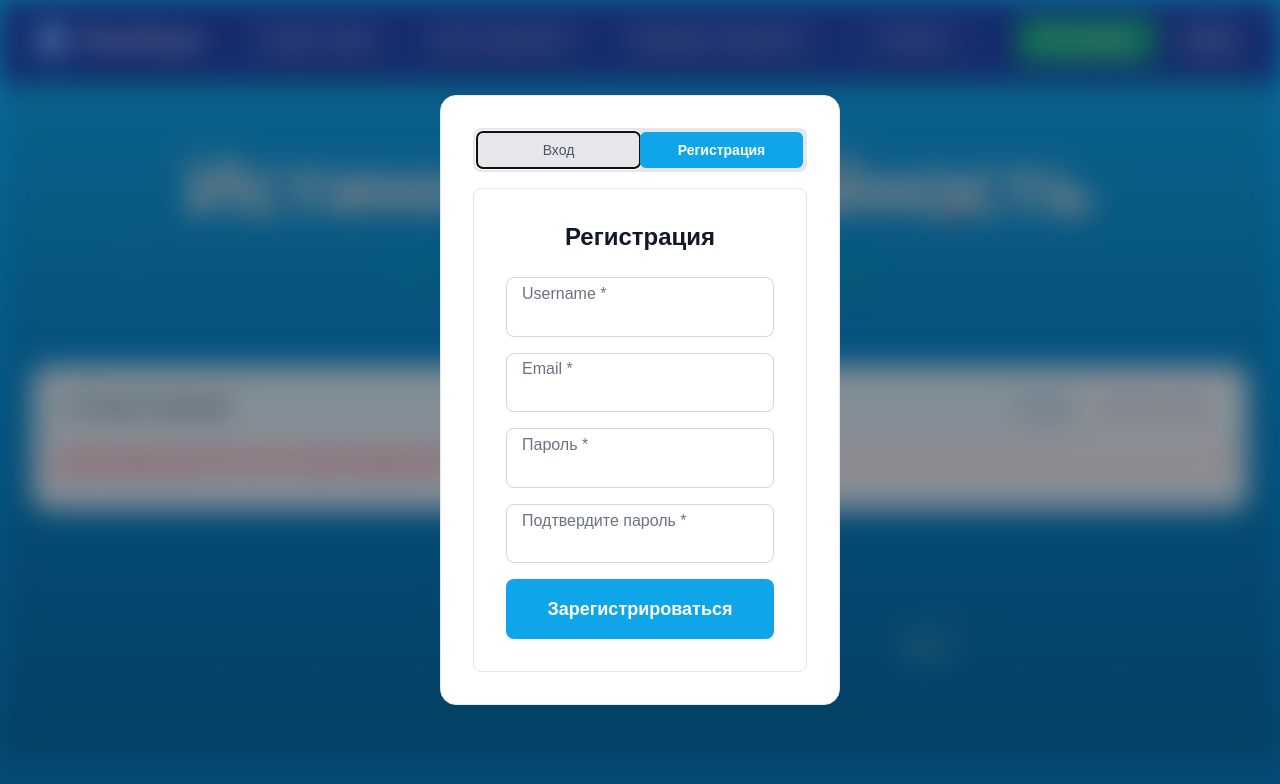
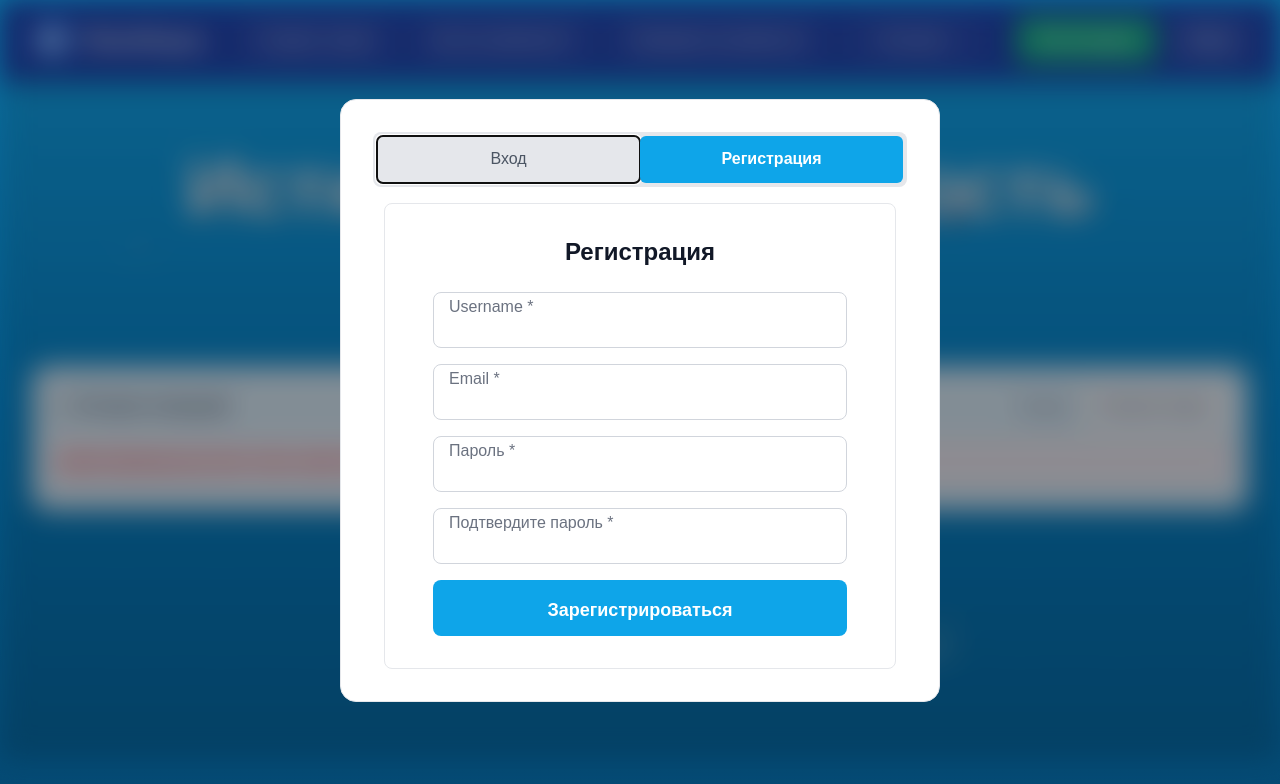
Before and after one commit to RandAqua/randaqua, a Next.js app: page /history in a window 1280 px wide. Shown: the top 784 px of the page. Built offline with nearby package versions, Linux system fonts and the light colour scheme.

Commit message:
regfixfix

```diff
--- a/src/app/globals.css
+++ b/src/app/globals.css
@@ -1144,7 +1144,7 @@ select.select-pointer option:hover {
   box-shadow: none;
   border: 1px solid #e5e7eb;
   width: 100%;
-  max-width: 400px; /* slightly smaller modal */
+  max-width: 500px; /* wider modal for auth forms */
   margin: 16px;
   animation: modalIn 0.4s cubic-bezier(0.22, 1, 0.36, 1) both;
   position: relative;
@@ -1602,6 +1602,34 @@ input:focus {
   animation: pulseOnline 2s ease-in-out infinite;
 }
 
+/* Стили для широких экранов */
+@media (min-width: 1024px) {
+  .modal {
+    max-width: 600px; /* еще шире на больших экранах */
+  }
+
+  .form-container {
+    padding: 2rem 3rem !important;
+  }
+
+  .input-container input {
+    padding: 16px 24px !important;
+    font-size: 16px;
+    height: 56px !important;
+  }
+
+  .primary-button {
+    padding: 16px 24px !important;
+    font-size: 18px !important;
+    height: 56px !important;
+  }
+
+  .tab-button {
+    padding: 12px 20px !important;
+    font-size: 16px !important;
+  }
+}
+
 /* Адаптивность */
 @media (max-width: 768px) {
   .aqua-main-title {
--- a/src/components/forms/AnimatedInput.js
+++ b/src/components/forms/AnimatedInput.js
@@ -68,7 +68,7 @@ export default function AnimatedInput({
           onFocus={handleFocus}
           onBlur={handleBlur}
           placeholder={placeholder}
-          className={`w-full px-4 py-4 ${showPasswordToggle && type === 'password' ? 'pr-12' : 'pr-4'} border rounded-lg bg-white text-gray-900 placeholder-gray-400 ${
+          className={`w-full px-6 py-5 ${showPasswordToggle && type === 'password' ? 'pr-14' : 'pr-6'} border rounded-lg bg-white text-gray-900 placeholder-gray-400 ${
             error ? 'border-red-500 focus:border-red-500 focus:ring-red-200' : 'border-gray-300 focus:border-blue-500 focus:ring-blue-200'
           } ${className}`}
           style={{ color: '#111827' }}
@@ -77,7 +77,7 @@ export default function AnimatedInput({
           <button
             type="button"
             onClick={togglePasswordVisibility}
-            className="absolute right-3 top-1/2 transform -translate-y-1/2 text-gray-500 hover:text-gray-700 transition-colors"
+            className="absolute right-4 top-1/2 transform -translate-y-1/2 text-gray-500 hover:text-gray-700 transition-colors"
             style={{ color: '#6b7280' }}
           >
             {showPassword ? (
@@ -93,7 +93,7 @@ export default function AnimatedInput({
           </button>
         )}
         <label
-          className={`absolute left-4 transition-all duration-200 pointer-events-none ${
+          className={`absolute left-6 transition-all duration-200 pointer-events-none ${
             focused || value
               ? 'top-2 text-xs text-gray-600 bg-white px-1 font-medium z-10 transform translate-y-0'
               : 'top-1/2 transform -translate-y-1/2 text-gray-500'
--- a/src/components/ui/UIComponents.js
+++ b/src/components/ui/UIComponents.js
@@ -23,7 +23,7 @@ export function LinkButton({ href, children, className = "" }) {
 // Form Container Component
 export function FormContainer({ title, children }) {
   return (
-    <div className="w-full max-w-md mx-auto">
+    <div className="w-full max-w-lg mx-auto">
       <div className="bg-white rounded-lg form-container p-4 sm:p-6 md:p-8">
         <h1 className="text-xl sm:text-2xl font-bold text-gray-900 text-center mb-4 sm:mb-6" style={{ color: '#111827' }}>{title}</h1>
         {children}
```
